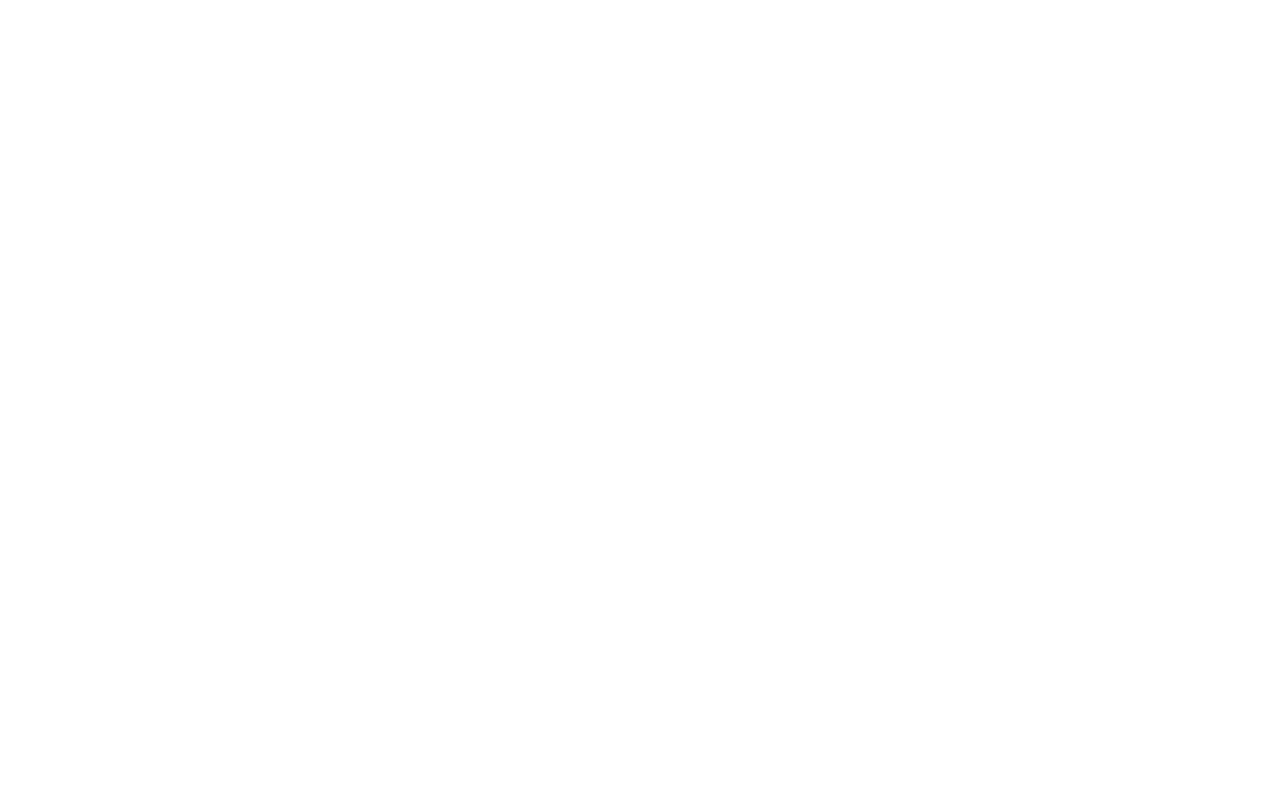
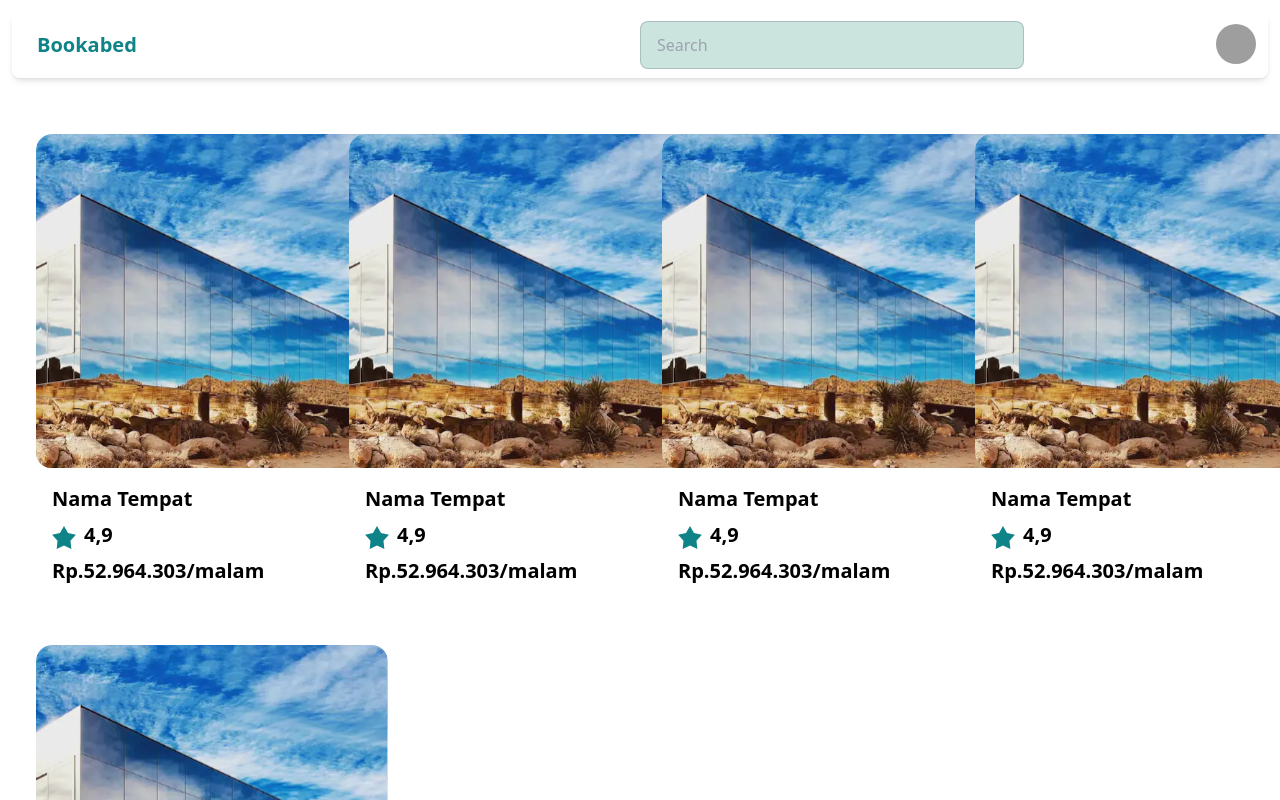
Before and after one commit to Alta-group-project-3-group-4/BookaBed-FE, a React (Vite) app: page / in a window 1280 px wide. Before the commit this address had no page. Shown: the top 800 px of the page. Built offline with nearby package versions, Linux system fonts and the light colour scheme; grey boxes are pictures that could not be loaded.

Commit message:
feat: slicing Homepage and added component

```diff
--- /dev/null
+++ b/src/components/Card.tsx
@@ -0,0 +1,38 @@
+import React from "react";
+
+import image from "../assets/div.svg";
+
+const Card = () => {
+  return (
+    <div className="card card-compact w-96 bg-transparent p-4">
+      <figure>
+        <img
+        src={image}
+        alt="Nama Tempat"
+        className="w-full aspect-auto object-contain"
+        />
+      </figure>
+      <div className="card-body items-start justify-between">
+        <h2 className="card-title">Nama Tempat</h2>
+        <div className="rating space-x-2">
+          <input
+            type="radio"
+            name="rating-4"
+            className="mask mask-star-2 bg-[#0E8388]"
+            checked
+          />
+          <p className="text-start text-xl font-semibold -mt-1">
+            4,9
+          </p>
+        </div>
+        <div className="card-actions justify-start">
+          <p className="text-start text-xl font-semibold">
+            Rp.52.964.303/malam
+          </p>
+        </div>
+      </div>
+    </div>
+  );
+};
+
+export default Card;
--- /dev/null
+++ b/src/components/Layout.tsx
@@ -0,0 +1,15 @@
+import React, { ReactNode } from "react";
+
+interface LayoutProps {
+  children: ReactNode;
+}
+
+const Layout = ({ children }: LayoutProps) => {
+  return (
+    <div className="layout-container flex flex-col bg-white overflow-auto">
+      <div className="h-full overflow-auto p-3">{children}</div>
+    </div>
+  );
+};
+
+export default Layout;
--- /dev/null
+++ b/src/components/Navbar.tsx
@@ -0,0 +1,46 @@
+import React from "react";
+
+const Navbar = () => {
+  return (
+    <div className="navbar sticky z-50 bg-white shadow-md rounded-lg">
+      <div className="flex-1">
+        <a className="btn btn-ghost normal-case text-xl text-[#0E8388]">Bookabed</a>
+      </div>
+      <div className="flex-1 justify-between gap-2">
+        <div className="form-control">
+          <input
+            type="text"
+            placeholder="Search"
+            className="input input-bordered bg-[#CBE4DE] w-96"
+          />
+        </div>
+        <div className="dropdown dropdown-end">
+          <label tabIndex={0} className="btn btn-ghost btn-circle avatar">
+            <div className="w-10 rounded-full">
+              <img src="/images/stock/photo-1534528741775-53994a69daeb.jpg" />
+            </div>
+          </label>
+          <ul
+            tabIndex={0}
+            className="mt-3 p-2 shadow menu menu-compact dropdown-content bg-base-100 rounded-box w-52"
+          >
+            <li>
+              <a className="justify-between">
+                Profile
+                <span className="badge">New</span>
+              </a>
+            </li>
+            <li>
+              <a>Settings</a>
+            </li>
+            <li>
+              <a>Logout</a>
+            </li>
+          </ul>
+        </div>
+      </div>
+    </div>
+  );
+};
+
+export default Navbar;
--- a/src/pages/HomePage/Home.tsx
+++ b/src/pages/HomePage/Home.tsx
@@ -1,10 +1,26 @@
-import { useState } from 'react'
+import React from "react";
 
-function HomePage() {
+import Layout from "../../components/Layout";
+import Navbar from "../../components/Navbar";
+import Card from "../../components/Card";
 
+const Home = () => {
   return (
-    <div>Index</div>
-  )
-}
+    <Layout>
+      <Navbar />
+      <div className="container mx-auto">
+        <div className="my-10 text-black">
+          <div className="m-2 grid grid-flow-row auto-rows-max grid-cols-2 lg:grid-cols-4 gap-3">
+            <Card />
+            <Card />
+            <Card />
+            <Card />
+            <Card />
+          </div>
+        </div>
+      </div>
+    </Layout>
+  );
+};
 
-export default HomePage
+export default Home;
--- a/src/router/App.tsx
+++ b/src/router/App.tsx
@@ -2,7 +2,7 @@
 
 import Login from '../pages/Auth/Login'
 import Register from '../pages/Auth/Register'
-import HomePage from '../pages/HomePage/Home'
+import Home from "../pages/HomePage/Home";
 import Details from '../pages/Details/Details'
 import Profile from '../pages/Profile/Profile'
 import UpProfile from '../pages/Profile/UpProfile'
@@ -15,9 +15,9 @@
   return (
     <BrowserRouter>
     <Routes>
+      <Route path="/" element={<Home />} />
       <Route path="/login" element={<Login />} />
       <Route path="/register" element={<Register />} />
-      <Route path="/homepage" element={<HomePage />} />
       <Route path="/rooms/:id_rooms" element={<Details />} />
       <Route path="/profile" element={<Profile />} />
       <Route path="/profile/:id_profile" element={<UpProfile />} />
--- a/src/styles/index.css
+++ b/src/styles/index.css
@@ -1,73 +1,3 @@
 @tailwind base;
 @tailwind components;
 @tailwind utilities;
-
-:root {
-  font-family: Inter, system-ui, Avenir, Helvetica, Arial, sans-serif;
-  line-height: 1.5;
-  font-weight: 400;
-
-  color-scheme: light dark;
-  color: rgba(255, 255, 255, 0.87);
-  background-color: #242424;
-
-  font-synthesis: none;
-  text-rendering: optimizeLegibility;
-  -webkit-font-smoothing: antialiased;
-  -moz-osx-font-smoothing: grayscale;
-  -webkit-text-size-adjust: 100%;
-}
-
-a {
-  font-weight: 500;
-  color: #646cff;
-  text-decoration: inherit;
-}
-a:hover {
-  color: #535bf2;
-}
-
-body {
-  margin: 0;
-  display: flex;
-  place-items: center;
-  min-width: 320px;
-  min-height: 100vh;
-}
-
-h1 {
-  font-size: 3.2em;
-  line-height: 1.1;
-}
-
-button {
-  border-radius: 8px;
-  border: 1px solid transparent;
-  padding: 0.6em 1.2em;
-  font-size: 1em;
-  font-weight: 500;
-  font-family: inherit;
-  background-color: #1a1a1a;
-  cursor: pointer;
-  transition: border-color 0.25s;
-}
-button:hover {
-  border-color: #646cff;
-}
-button:focus,
-button:focus-visible {
-  outline: 4px auto -webkit-focus-ring-color;
-}
-
-@media (prefers-color-scheme: light) {
-  :root {
-    color: #213547;
-    background-color: #ffffff;
-  }
-  a:hover {
-    color: #747bff;
-  }
-  button {
-    background-color: #f9f9f9;
-  }
-}
```
Also changed, not shown: src/assets/div.svg (added).
